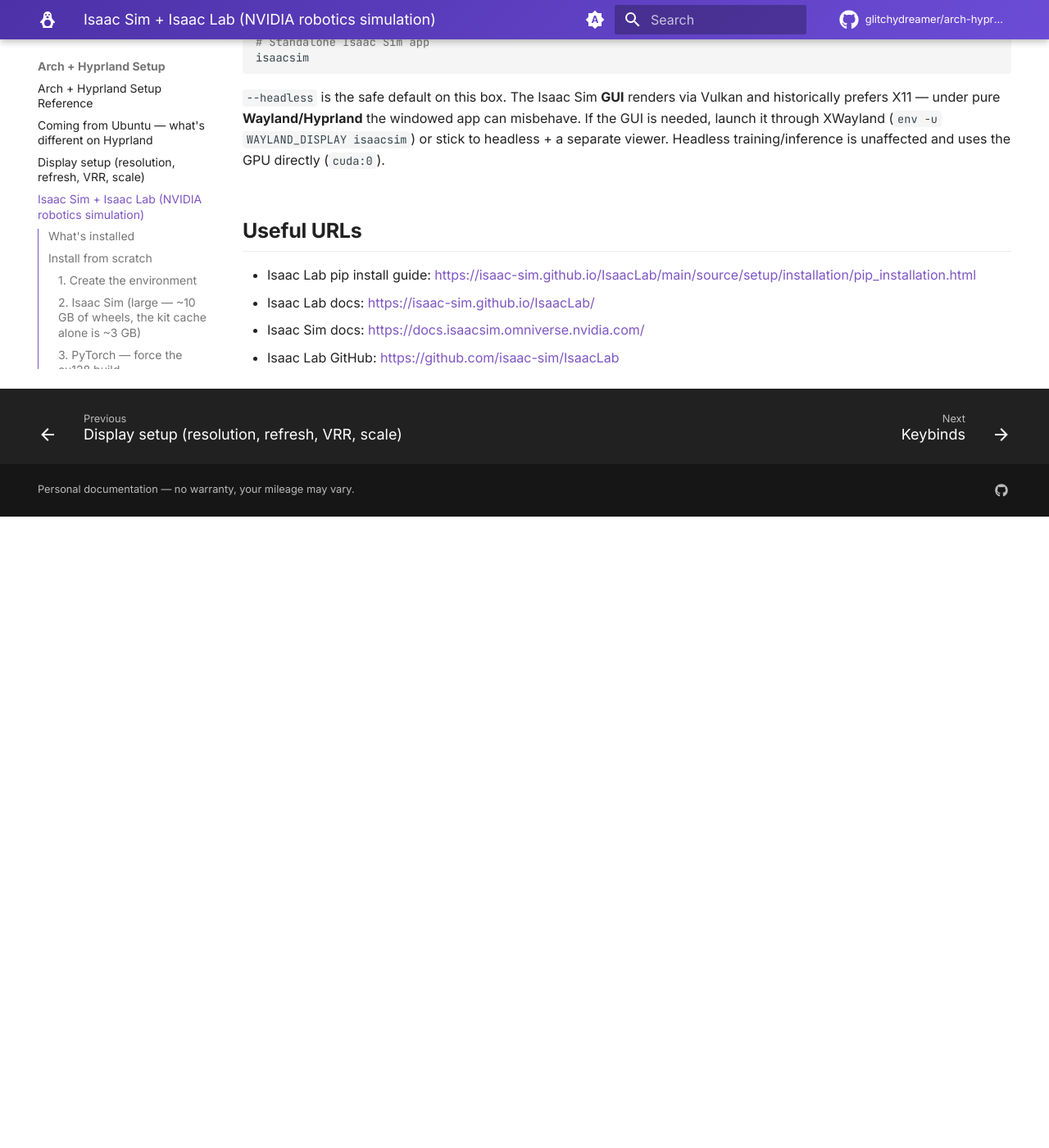
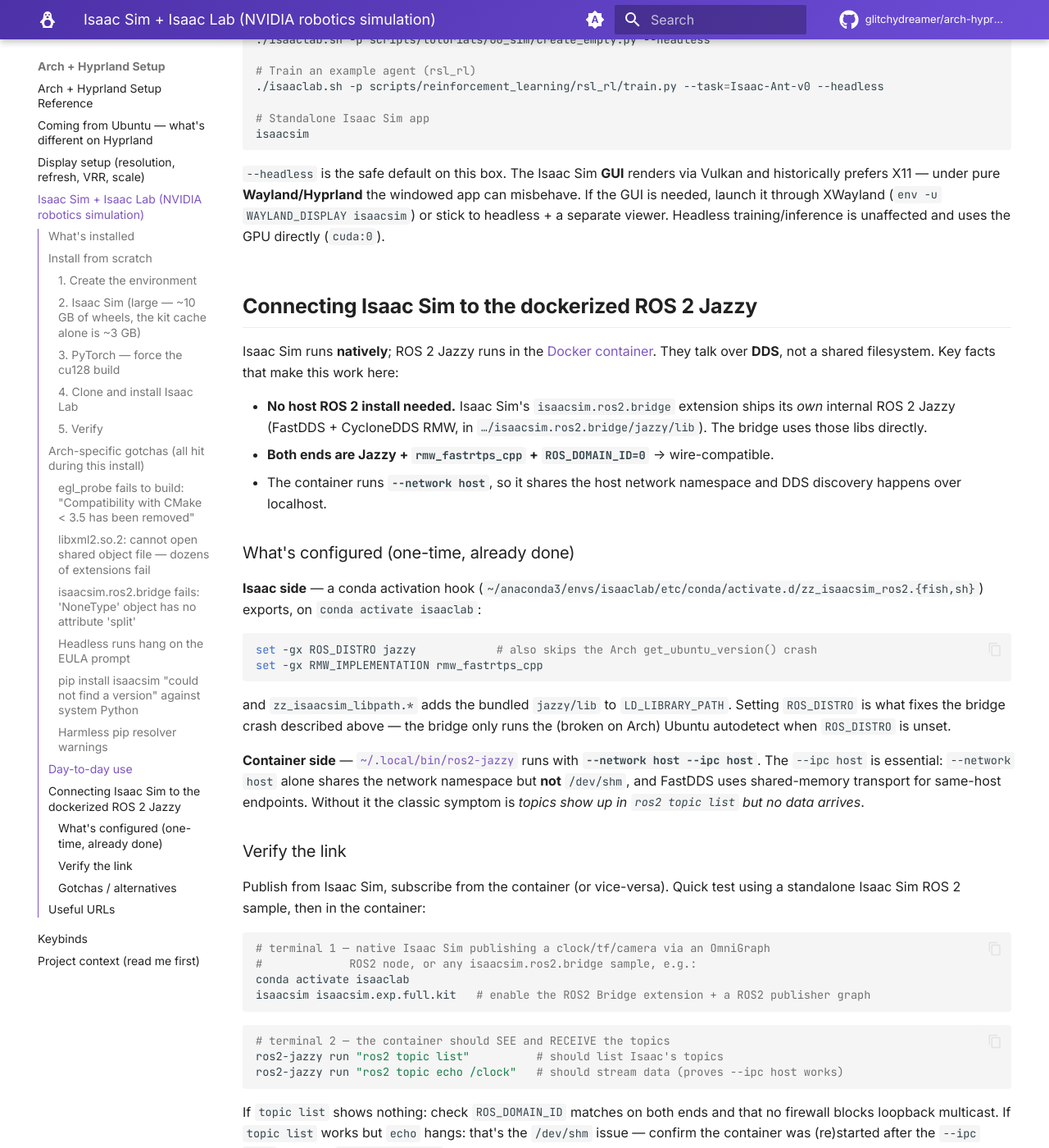
Before and after one commit to glitchydreamer/arch-hyprland-setup, an MkDocs documentation site: the page built from docs/isaac-sim.md, in a window 1280 px wide and 1400 px high, scrolled down 4225 px. Shown: the whole window at 82% size. Built offline with MkDocs 1.6.1 and Material for MkDocs 9.7.7, drawn with Linux system fonts in a browser that asks for light colours; comment, search, counter and statistics services are not loaded; before the commit the page ends 4855 px from its top, so only the background shows below that; some of the changed text lies outside the part shown.

Commit message:
docs(isaac-sim): how to bridge native Isaac Sim ROS2 to dockerized ROS2 Jazzy
ROS_DISTRO=jazzy fixes the bridge crash and selects Isaac's bundled internal
Jazzy libs (no host ROS2 needed). Container needs --network host (DDS discovery)
+ --ipc host (FastDDS shared-memory data path). Both wired into conda activate
hooks and the ros2-jazzy launcher; documented with a verify procedure.

Co-Authored-By: Claude Opus 4.7 <noreply@anthropic.com>

````diff
--- a/docs/isaac-sim.md
+++ b/docs/isaac-sim.md
@@ -148,12 +148,16 @@ re-activate the env (`conda deactivate; conda activate isaaclab`) and verify:
 
 ### `isaacsim.ros2.bridge` fails: `'NoneType' object has no attribute 'split'`
 
-Separate, **non-fatal** error at startup — the ROS 2 bridge calls
-`get_ubuntu_version()`, which parses `/etc/os-release`; on Arch there's no Ubuntu
-version string so it returns `None` and crashes that one extension. Isaac Sim
-itself runs fine. Only relevant if you actually need the in-sim ROS 2 bridge
-(this repo's ROS 2 lives in Docker anyway — see
-[§7.4](index.md#74-ros-2-jazzy-via-docker)).
+The ROS 2 bridge calls `get_ubuntu_version()`, which parses `/etc/os-release`;
+Arch is rolling and has no `VERSION_ID`, so it returns `None` and crashes that
+extension. It's non-fatal to Isaac Sim itself, but the bridge stays disabled.
+
+Fix: set **`ROS_DISTRO=jazzy`** before launch — the bridge only runs that
+autodetect when `ROS_DISTRO` is unset (`extension.py` line ~53), so setting it
+skips the broken path *and* selects the bundled internal Jazzy libraries. This
+is wired into the `zz_isaacsim_ros2.*` activation hook — see
+[Connecting Isaac Sim to the dockerized ROS 2 Jazzy](#connecting-isaac-sim-to-the-dockerized-ros-2-jazzy)
+for the full bridge↔Docker setup.
 
 ### Headless runs hang on the EULA prompt
 
@@ -202,6 +206,72 @@ windowed app can misbehave. If the GUI is needed, launch it through XWayland
 (`env -u WAYLAND_DISPLAY isaacsim`) or stick to headless + a separate viewer.
 Headless training/inference is unaffected and uses the GPU directly (`cuda:0`).
 
+## Connecting Isaac Sim to the dockerized ROS 2 Jazzy
+
+Isaac Sim runs **natively**; ROS 2 Jazzy runs in the
+[Docker container](index.md#74-ros-2-jazzy-via-docker). They talk over **DDS**,
+not a shared filesystem. Key facts that make this work here:
+
+- **No host ROS 2 install needed.** Isaac Sim's `isaacsim.ros2.bridge` extension
+  ships its *own* internal ROS 2 Jazzy (FastDDS + CycloneDDS RMW, in
+  `…/isaacsim.ros2.bridge/jazzy/lib`). The bridge uses those libs directly.
+- **Both ends are Jazzy + `rmw_fastrtps_cpp` + `ROS_DOMAIN_ID=0`** → wire-compatible.
+- The container runs **`--network host`**, so it shares the host network
+  namespace and DDS discovery happens over localhost.
+
+### What's configured (one-time, already done)
+
+**Isaac side** — a conda activation hook
+(`~/anaconda3/envs/isaaclab/etc/conda/activate.d/zz_isaacsim_ros2.{fish,sh}`)
+exports, on `conda activate isaaclab`:
+
+```fish
+set -gx ROS_DISTRO jazzy            # also skips the Arch get_ubuntu_version() crash
+set -gx RMW_IMPLEMENTATION rmw_fastrtps_cpp
+```
+
+and `zz_isaacsim_libpath.*` adds the bundled `jazzy/lib` to `LD_LIBRARY_PATH`.
+Setting `ROS_DISTRO` is what fixes the bridge crash described above — the bridge
+only runs the (broken on Arch) Ubuntu autodetect when `ROS_DISTRO` is unset.
+
+**Container side** — [`~/.local/bin/ros2-jazzy`](index.md#74-ros-2-jazzy-via-docker)
+runs with **`--network host --ipc host`**. The `--ipc host` is essential:
+`--network host` alone shares the network namespace but **not** `/dev/shm`, and
+FastDDS uses shared-memory transport for same-host endpoints. Without it the
+classic symptom is *topics show up in `ros2 topic list` but no data arrives*.
+
+### Verify the link
+
+Publish from Isaac Sim, subscribe from the container (or vice-versa). Quick test
+using a standalone Isaac Sim ROS 2 sample, then in the container:
+
+```fish
+# terminal 1 — native Isaac Sim publishing a clock/tf/camera via an OmniGraph
+#             ROS2 node, or any isaacsim.ros2.bridge sample, e.g.:
+conda activate isaaclab
+isaacsim isaacsim.exp.full.kit   # enable the ROS2 Bridge extension + a ROS2 publisher graph
+```
+
+```bash
+# terminal 2 — the container should SEE and RECEIVE the topics
+ros2-jazzy run "ros2 topic list"          # should list Isaac's topics
+ros2-jazzy run "ros2 topic echo /clock"   # should stream data (proves --ipc host works)
+```
+
+If `topic list` shows nothing: check `ROS_DOMAIN_ID` matches on both ends and
+that no firewall blocks loopback multicast. If `topic list` works but `echo`
+hangs: that's the `/dev/shm` issue — confirm the container was (re)started after
+the `--ipc host` change (`ros2-jazzy stop` then relaunch).
+
+### Gotchas / alternatives
+
+- **RMW must match.** Both default to FastDDS here. If you switch one to
+  CycloneDDS (`rmw_cyclonedds_cpp`), switch the other too.
+- **Pure-UDP fallback.** If SHM keeps misbehaving, force UDP on both ends
+  instead of `--ipc host`: `export FASTDDS_BUILTIN_TRANSPORTS=UDPv4`.
+- **Multiple machines / domains.** Bump `ROS_DOMAIN_ID` (0–101) identically on
+  both ends to isolate from other ROS 2 traffic on the LAN.
+
 ## Useful URLs
 
 - Isaac Lab pip install guide: <https://isaac-sim.github.io/IsaacLab/main/source/setup/installation/pip_installation.html>
````
Also changed, not shown: docs/index.md (+1 -1 lines).
